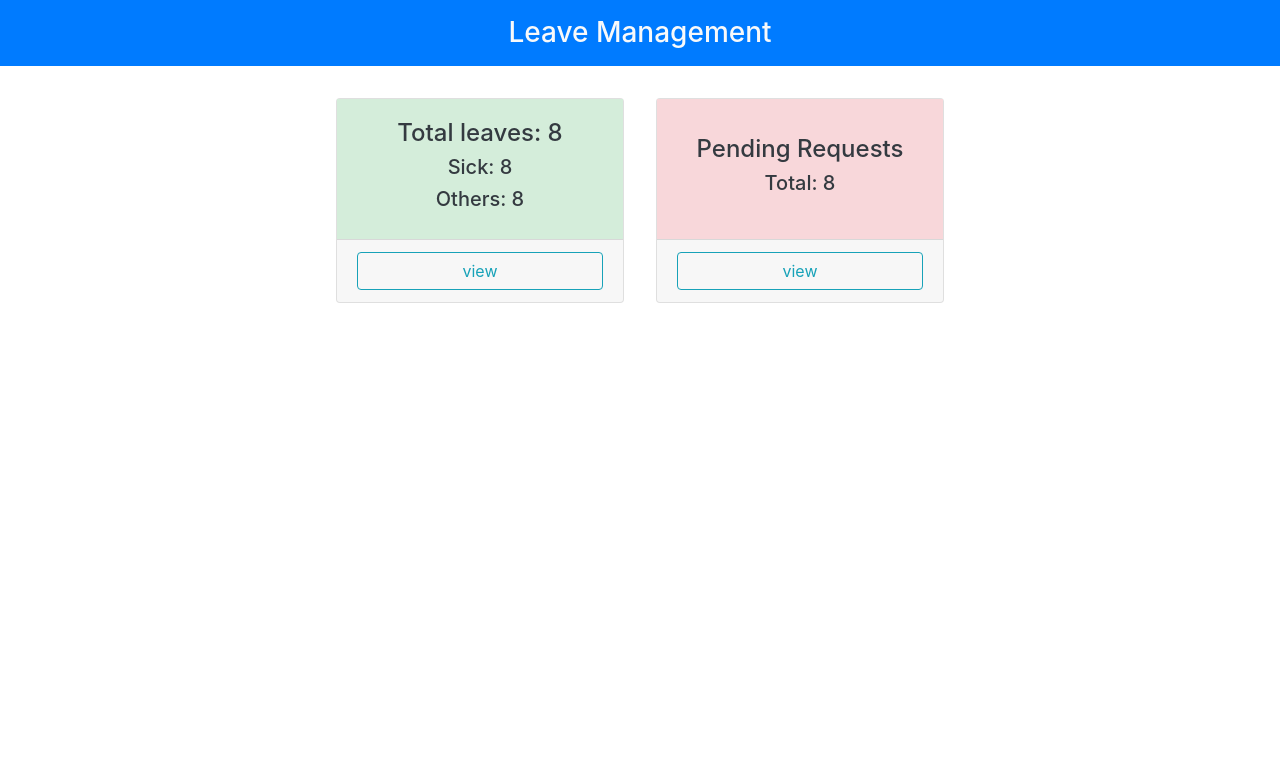
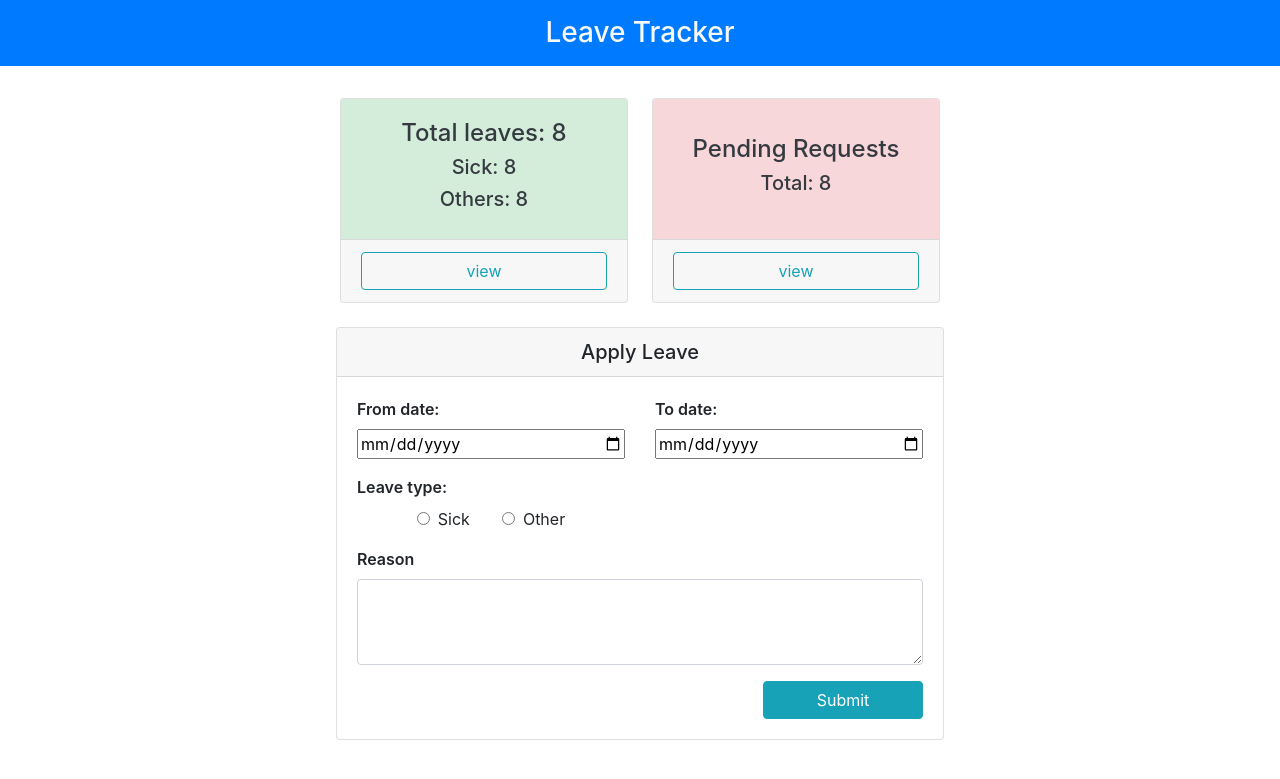
Before and after one commit to Mithun-18/Leave-Management-System, a Django app: template lm_app/templates/home.html in a window 1280 px wide. Shown: the top 779 px of the page. Run offline with Django 5.2, Linux system fonts and the light colour scheme; the template is opened without the code that fills it, so the values that code supplies are empty; some libraries are stand-ins or nearby versions.

Commit message:
front-end of home page is completed

```diff
--- a/lm_app/static/assets/custom.css
+++ b/lm_app/static/assets/custom.css
@@ -1,3 +1,2 @@
 input{
-    height:  40px !important;
 }
--- a/lm_app/templates/home.html
+++ b/lm_app/templates/home.html
@@ -4,17 +4,37 @@
   <head>
     <meta charset="UTF-8" />
     <meta name="viewport" content="width=device-width, initial-scale=1.0" />
-    <title>Leave ManageMent</title>
+    <title>Leave tracker</title>
     <script src="{% static 'assets/jquery.slim.min.js' %}"></script>
     <script src="{% static 'assets/bootstrap.min.js' %}"></script>
     <link rel="stylesheet" href="{% static "assets/bootstrap.min.css" %}" />
     <link rel="stylesheet" href="{% static "assets/custom.css" %}" />
+    <style>
+      label {
+        float: left;
+        font-weight: 600;
+      }
+      .leave_card {
+        width: 18rem;
+      }
+      .add_leave_card {
+        width: 38rem;
+      }
+      @media only screen and (max-width: 620px) {
+        .add_leave_card {
+          width: 400px !important;
+        }
+        .leave_card {
+          width: 400px;
+        }
+      }
+    </style>
   </head>
   <body>
-    <h3 class="bg-primary text-center p-3 text-light">Leave Management</h3>
+    <h3 class="bg-primary text-center p-3 text-light">Leave Tracker</h3>
     <div class="p-4">
-      <div class="row justify-content-center" style="gap: 32px">
-        <div class="card" style="width: 18rem">
+      <div class="row justify-content-center" style="gap: 24px">
+        <div class="card leave_card">
           <div
             class="card-body d-flex flex-column justify-content-center align-items-center alert-success text-dark"
           >
@@ -28,7 +48,7 @@
             </button>
           </div>
         </div>
-        <div class="card" style="width: 18rem">
+        <div class="card leave_card">
           <div
             class="card-body d-flex flex-column justify-content-center align-items-center alert-danger text-dark"
           >
@@ -42,6 +62,80 @@
           </div>
         </div>
       </div>
+      <div class="row pt-4">
+        <div class="col" align="center">
+          <form action="." method="POST">
+            {% csrf_token %}
+            <div class="card add_leave_card">
+              <div class="card-header h5">Apply Leave</div>
+              <div class="card-body">
+                <div class="row">
+                  <div class="col col-6">
+                    <div class="form-group">
+                      <label for="date_from">From date:</label
+                      ><input
+                        type="date"
+                        name="date_from"
+                        id="date_from"
+                        style="width: 100%"
+                      />
+                    </div>
+                  </div>
+                  <div class="col col-6">
+                    <div class="form-group">
+                      <label for="date_to">To date:</label>
+                      <input
+                        type="date"
+                        name="date_to"
+                        id="date_to"
+                        style="width: 100%"
+                      />
+                    </div>
+                  </div>
+                  <div class="col col-6">
+                    <div class="d-flex flex-column align-items-center">
+                      <div style="width: 100%"><label>Leave type:</label></div>
+                      <div class="d-flex" style="gap: 32px">
+                        <div>
+                          <input
+                            type="radio"
+                            name="leave_type"
+                            value="sick"
+                          /><span class="pl-2">Sick</span>
+                        </div>
+                        <div>
+                          <input
+                            type="radio"
+                            name="leave_type"
+                            value="other"
+                          /><span class="pl-2">Other</span>
+                        </div>
+                      </div>
+                    </div>
+                  </div>
+                </div>
+                <div class="row">
+                  <div class="col form-group pt-3">
+                    <label for="exampleFormControlTextarea1">Reason</label>
+                    <textarea
+                      class="form-control"
+                      id="reason"
+                      rows="3"
+                    ></textarea>
+                  </div>
+                </div>
+                <button
+                  type="submit"
+                  class="btn btn-info"
+                  style="float: right; width: 160px"
+                >
+                  Submit
+                </button>
+              </div>
+            </div>
+          </form>
+        </div>
+      </div>
     </div>
   </body>
 </html>
```
Also changed, not shown: lm_app/templates/login.html (+7 -0 lines).
